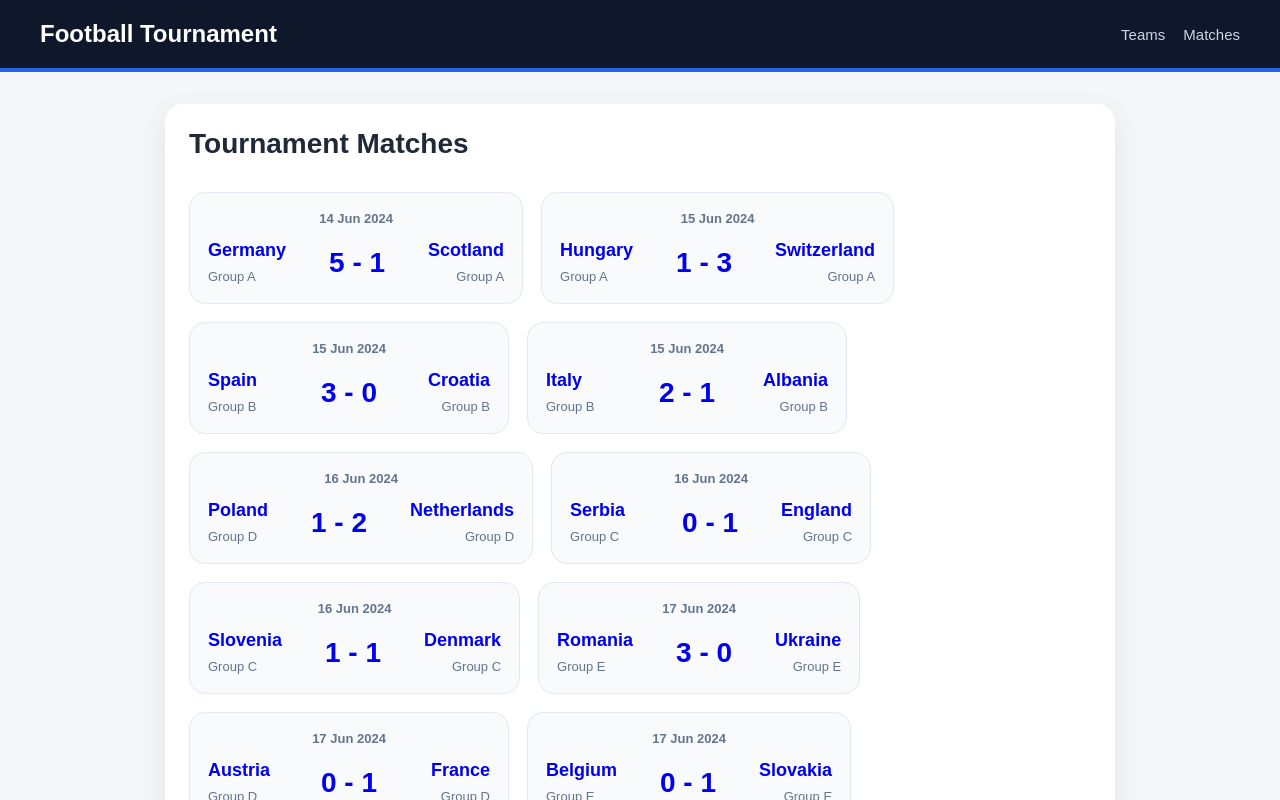
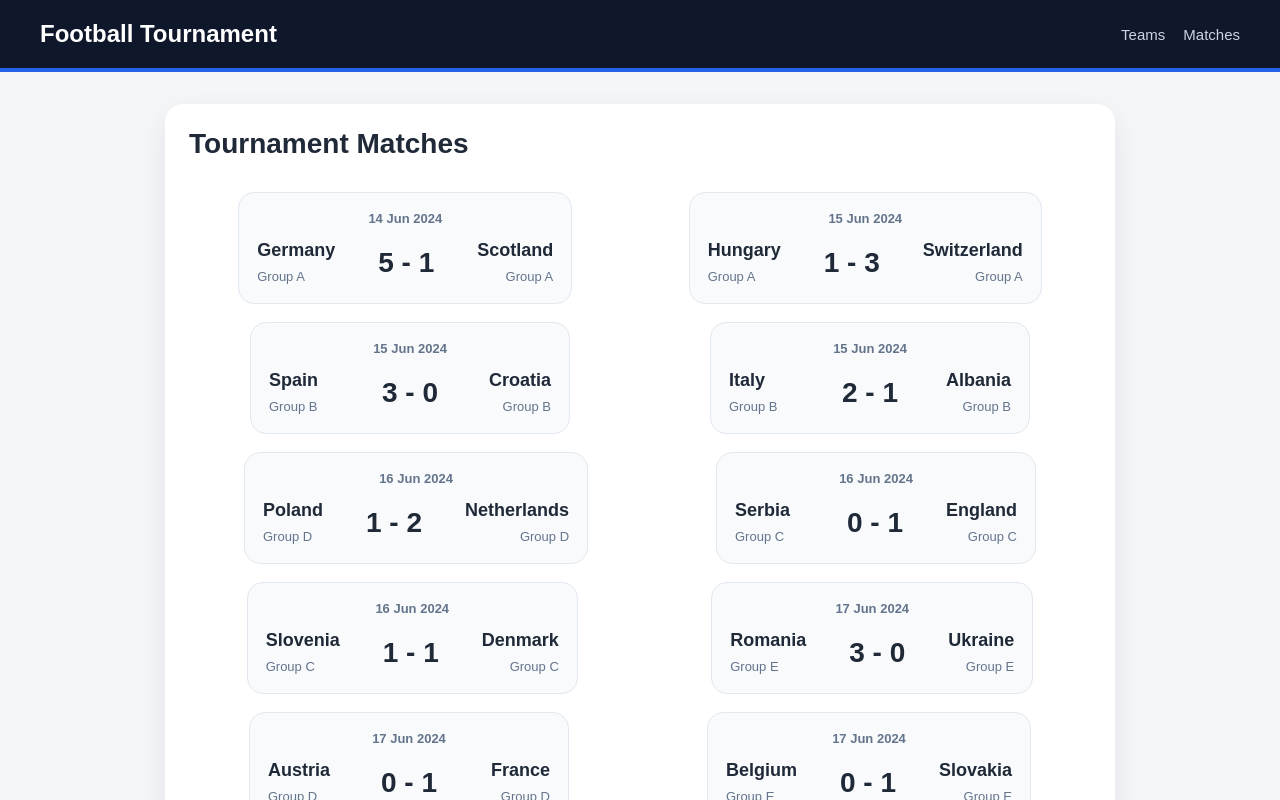
Before and after one commit to danyangelova/football-tournament-visualizer, a React (Vite) app: page / in a window 1280 px wide. Shown: the top 800 px of the page. Built offline with nearby package versions, Linux system fonts and the light colour scheme.

Commit message:
Update style.css

```diff
--- a/src/style/style.css
+++ b/src/style/style.css
@@ -1,4 +1,3 @@
-
 /* GLOBAL STYLES */
 * {
     box-sizing: border-box;
@@ -13,6 +12,8 @@ body {
 
 a {
     text-decoration: none;
+    color: inherit;
+    display: block;
 }
 
 .page {
@@ -94,8 +95,15 @@ header {
     margin-bottom: 24px;
 }
 
+.match-link {
+    text-decoration: none;
+    color: inherit;
+    display: block;
+}
+
 .matches-list {
     display: flex;
+    justify-content: space-around;
     flex-wrap: wrap;
     gap: 18px;
 }
```
